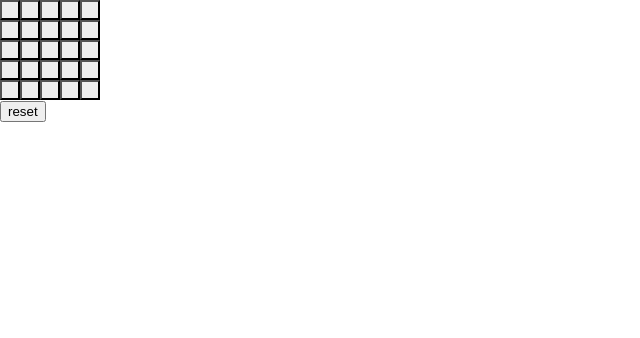
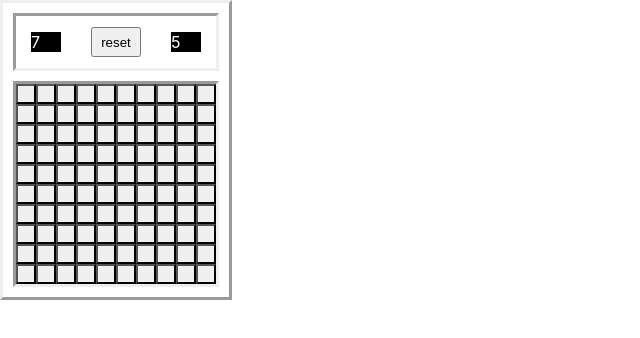
Before and after one commit to BradlyBarnacles/mine_sweeper, a React (Create React App) app: page / in a window 1280 px wide. Shown: the top 338 px of the page, without its empty margins (0-640 px from the left). Built offline with nearby package versions, Linux system fonts and the light colour scheme.

Commit message:
cleaned ui

```diff
--- a/src/App.tsx
+++ b/src/App.tsx
@@ -1,4 +1,4 @@
-import React, {useState} from 'react';
+import React, {useEffect, useRef, useState} from 'react';
 import logo from './logo.svg';
 import './App.css';
 import Cell from './components/Cell';
@@ -7,18 +7,57 @@ import Board from './components/Board';
 
 function App() {
   const [IsPlaying, setIsPlaying] = useState(true);
+  const [startTime, setStartTime] = useState(new Date());
+  const [Time, setTime] = useState(0);
+
+  useEffect(() => {
+    const timer = setTimeout(() => {
+      setTime(new Date().getUTCSeconds() - startTime.getUTCSeconds());
+    }, 1000);
+
+    return () => clearTimeout(timer);
+  });
+
+  document.addEventListener('contextmenu', event => {
+    event.preventDefault();
+  });
 
   return (
-    <div>
+    <div
+      style={{display: 'inline-block', padding: '10px', borderStyle: 'outset'}}>
+      <div
+        style={{
+          display: 'flex',
+          flexDirection: 'row',
+          justifyContent: 'space-around',
+          marginBottom: '10px',
+          borderStyle: 'inset',
+
+        }}>
+        <p style={{background: 'black', color: 'white', width: '30px'}}>
+          {Time}
+        </p>
+        <button
+          onClick={() => {
+            setIsPlaying(false);
+            setIsPlaying(true);
+          }}
+          style={{
+            width: '50px',
+            height: '30px',
+          alignSelf:"center"}}>
+          reset
+        </button>
+        <p style={{background: 'black', color: 'white', width: '30px'}}>5</p>
+      </div>
       <Board
-        height={5}
-        width={5}
-        bombCount={5}
+        height={10}
+        width={10}
+        bombCount={20}
         isPlaying={IsPlaying}
         OnDetonate={() => {
           setIsPlaying(false);
         }}></Board>
-      <button onClick={() => { setIsPlaying(false); setIsPlaying(true) }}>reset</button>
     </div>
   );
 }
--- a/src/components/Board.tsx
+++ b/src/components/Board.tsx
@@ -42,5 +42,5 @@ export default function Board({
     setBoard(newBoard);
   }, [isPlaying, height, width, bombCount, isPlaying]);
 
-  return <div style={{display: 'flex', flexDirection: 'column'}}>{board}</div>;
+  return <div style={{display: 'flex', flexDirection: 'column', borderStyle:"inset"}}>{board}</div>;
 }
```
Also changed, not shown: 1 other file (tests, documents, lock files or other folders).
